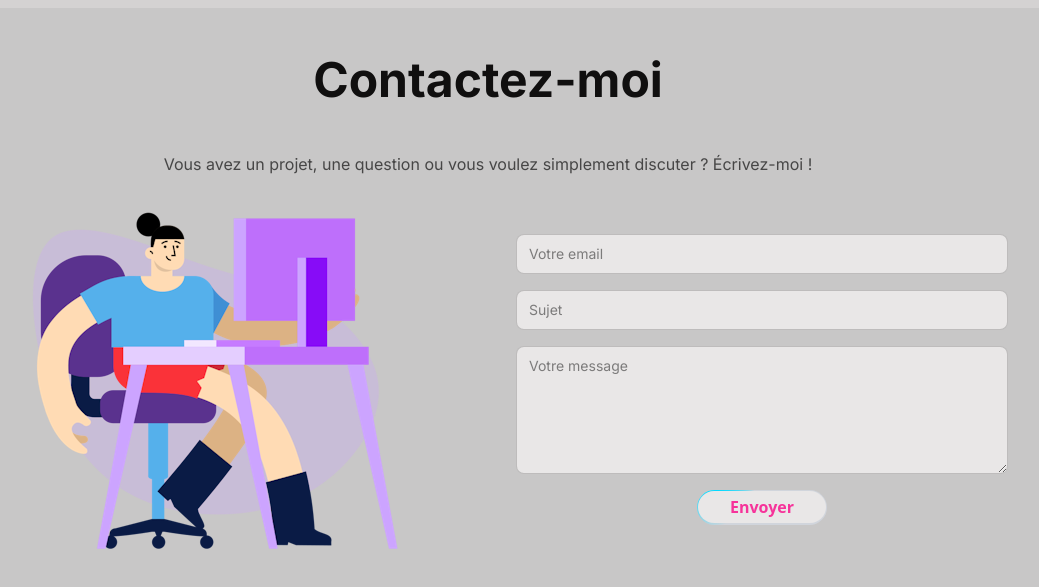
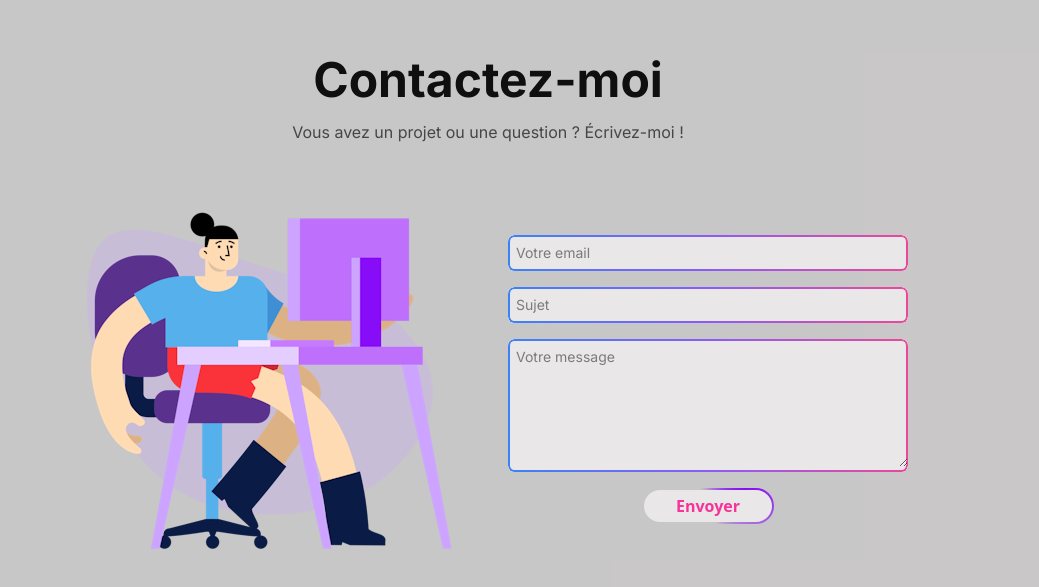
Before and after one commit to Gloirelle-Ngayo/My-portfolio, a Next.js app: page / in a window 1280 px wide. Shown: the part 2489-3076 px from the top of the page, without its empty margins (152-1191 px from the left). Built offline with nearby package versions, Linux system fonts and the light colour scheme; no server answers; the database is empty.

Commit message:
send mail with resend ans resolved problem

```diff
--- a/package.json
+++ b/package.json
@@ -27,6 +27,7 @@
     "react": "^19.0.0",
     "react-dom": "^19.0.0",
     "react-swipeable": "^7.0.2",
+    "resend": "^4.8.0",
     "swiper": "^11.2.10",
     "tailwindcss": "^4.1.7"
   },
--- /dev/null
+++ b/src/app/api/send/route.ts
@@ -0,0 +1,33 @@
+import { NextResponse } from 'next/server';
+import { Resend } from 'resend';
+
+const resend = new Resend(process.env.RESEND_API_KEY);
+
+export async function POST(req: Request) {
+  try {
+    const body = await req.json();
+    const { email, subject, message } = body;
+
+    if (!email || !subject || !message) {
+      return NextResponse.json({ error: 'Champs requis manquants.' }, { status: 400 });
+    }
+
+    const data = await resend.emails.send({
+      from: 'Gloirelle Ngayo <onboarding@resend.dev>',
+      to: ['gloirengayo@gmail.com'],
+      subject: `Formulaire Contact: ${subject}`,
+      html: `
+        <div>
+          <p><strong>Email :</strong> ${email}</p>
+          <p><strong>Sujet :</strong> ${subject}</p>
+          <p><strong>Message :</strong><br/>${message}</p>
+        </div>
+      `,
+    });
+
+    return NextResponse.json({ success: true, data });
+  } catch (error) {
+    console.error('Erreur lors de l’envoi d’email :', error);
+    return NextResponse.json({ error: 'Erreur lors de l’envoi du message.' }, { status: 500 });
+  }
+}
--- a/src/components/BtnScintillant.tsx
+++ b/src/components/BtnScintillant.tsx
@@ -1,23 +1,26 @@
-'use client'
+'use client';
 import React from 'react';
 
-// The main App component that renders our ShimmerButton
-export default function ShimmerButton() {
+type ShimmerButtonProps = {
+  onClick?: () => void;
+  loading?: boolean;
+  text?: string;
+  disabled?: boolean;
+};
+
+export default function ShimmerButton({
+  onClick,
+  loading = false,
+  text = "Envoyer",
+  disabled = false,
+}: ShimmerButtonProps) {
   const customCss = `
-    /* This is the key to the seamless animation.
-      The @property rule tells the browser that '--angle' is a custom property
-      of type <angle>. This allows the browser to smoothly interpolate it
-      during animations, preventing the "jump" at the end of the loop.
-    */
     @property --angle {
       syntax: '<angle>';
       initial-value: 0deg;
       inherits: false;
     }
 
-    /* The keyframe animation simply transitions the --angle property
-      from its start (0deg) to its end (360deg).
-    */
     @keyframes shimmer-spin {
       to {
         --angle: 360deg;
@@ -26,19 +29,22 @@ export default function ShimmerButton() {
   `;
 
   return (
-    // Main container to center the button on the page
     <div className="flex items-center justify-center font-sans">
       <style>{customCss}</style>
-      <button className="relative inline-flex items-center justify-center p-[1.5px] bg-gray-300 dark:bg-black rounded-full overflow-hidden group">
+      <button
+        onClick={onClick}
+        disabled={disabled || loading}
+        className="relative inline-flex items-center justify-center p-[2px] rounded-full overflow-hidden group disabled:opacity-50 disabled:cursor-not-allowed"
+      >
         <div
           className="absolute inset-0"
           style={{
-            background: 'conic-gradient(from var(--angle), transparent 25%,rgb(3, 217, 255), transparent 50%)',
+            background: 'conic-gradient(from var(--angle), transparent 50%, #850df7, transparent 100%)',
             animation: 'shimmer-spin 2.5s linear infinite',
           }}
         />
-        <span className="relative z-10 inline-flex items-end justify-end w-full h-full px-8 py-1 font-semibold text-pink-500 dark:text-pink-400 bg-base-100 rounded-full group-hover:bg-gray-100 dark:group-hover:bg-gray-800 transition-colors duration-300">
-          Envoyer
+        <span className="relative z-10 inline-flex items-center justify-center w-full h-full px-8 py-1 font-semibold text-pink-500 dark:text-pink-400 bg-base-100 rounded-full transition-colors duration-300">
+          {loading ? "Envoi..." : text}
         </span>
       </button>
     </div>
--- a/src/components/sections/ContactSec.tsx
+++ b/src/components/sections/ContactSec.tsx
@@ -1,73 +1,126 @@
-import AnimatedSection from '../AnimatedSection';
-import { motion } from 'framer-motion';
-import Image from 'next/image';
-import BtnScintillant from '../BtnScintillant';
-/**
- * Définition du section ContactSec
- * L'id est relié avec les liens dans le Header
- */
-export default function ContactSec(){
-    return(
-        <section id="contact" className="min-h-screen flex items-center justify-center">
+"use client";
+
+import { useState } from "react";
+import { motion } from "framer-motion";
+import Image from "next/image";
+import AnimatedSection from "../AnimatedSection";
+import BtnScintillant from "../BtnScintillant";
+
+export default function ContactSec() {
+  const [email, setEmail] = useState("");
+  const [subject, setSubject] = useState("");
+  const [message, setMessage] = useState("");
+  const [loading, setLoading] = useState(false);
+  const [feedback, setFeedback] = useState("");
+
+  const handleSubmit = async (e: React.FormEvent) => {
+    e.preventDefault();
+    setLoading(true);
+    setFeedback("");
+
+    try {
+      const res = await fetch("/api/contact", {
+        method: "POST",
+        headers: { "Content-Type": "application/json" },
+        body: JSON.stringify({ email, subject, message }),
+      });
+
+      const data = await res.json();
+
+      if (res.ok) {
+        setFeedback("Message envoyé avec succès !");
+        setEmail("");
+        setSubject("");
+        setMessage("");
+      } else {
+        setFeedback("Erreur : " + data.error);
+      }
+    } catch (err) {
+      console.error(err);
+      setFeedback("Erreur lors de l’envoi.");
+    } finally {
+      setLoading(false);
+    }
+  };
+
+  return (
+    <section id="contact" className="min-h-screen flex items-center justify-center bg-base-300/50">
       <AnimatedSection>
-              <div className="max-w-6xl mx-auto flex flex-col items-center justify-center bg-base-300/50 py-12 px-12">
-                <div className="text-center">
-                  <h2 className="text-3xl md:text-5xl font-bold mb-12 text-center">Contactez-moi</h2>
-                  <p className="text-base text-base-content/70 mb-4">Vous avez un projet, une question ou vous voulez simplement discuter ? Écrivez-moi !</p>
+        <div className="max-w-6xl mx-auto flex flex-col items-center justify-center">
+          <div className="text-center mb-12">
+            <h2 className="text-3xl md:text-5xl font-bold">Contactez-moi</h2>
+            <p className="text-base text-base-content/70 mt-4">
+              Vous avez un projet ou une question ? Écrivez-moi !
+            </p>
           </div>
 
-                <div className="grid md:grid-cols-2 gap-10 items-center">
+          <div className="grid md:grid-cols-2 gap-10 items-center w-full px-4">
             {/* Illustration */}
             <motion.div
               initial={{ opacity: 0, x: 40 }}
               whileInView={{ opacity: 1, x: 0 }}
               transition={{ duration: 0.6 }}
-                    className="w-full flex justify-center"
+              className="flex justify-center"
             >
               <Image
                 src="/images/Happy Bunch - Desk.png"
                 alt="Contact illustration"
                 width={400}
                 height={400}
-                      className="object-contain max-h-[500px]"
+                className="object-contain max-h-[400px]"
               />
             </motion.div>
 
             {/* Formulaire */}
             <motion.form
+              onSubmit={handleSubmit}
               initial={{ opacity: 0, x: -40 }}
               whileInView={{ opacity: 1, x: 0 }}
               transition={{ duration: 0.6 }}
-                    className="space-y-4 mx-2"
-                    onSubmit={(e) => {
-                      e.preventDefault();
-                      alert("Message envoyé !");
-                    }}
+              className="space-y-4 w-full"
             >
+              <div className="p-2 card-border-gradient backdrop-blur-sm bg-base-100 text-sm">
                 <input
                   type="email"
                   placeholder="Votre email"
-                      className="input input-bordered w-full"
+                  className="w-full focus:border-none focus:outline-none bg-transparent"
+                  value={email}
+                  onChange={(e) => setEmail(e.target.value)}
                   required
                 />
+              </div>
+              <div className="p-2 card-border-gradient backdrop-blur-sm bg-base-100 text-sm">
                 <input
                   type="text"
                   placeholder="Sujet"
-                      className="input input-bordered w-full"
+                  className="w-full focus:border-none focus:outline-none bg-transparent"
+                  value={subject}
+                  onChange={(e) => setSubject(e.target.value)}
                   required
                 />
+              </div>
+              <div className="card-border-gradient backdrop-blur-sm bg-base-100 text-sm">
                 <textarea
                   placeholder="Votre message"
-                      className="textarea textarea-bordered w-full h-32"
+                  className="w-full h-32 p-2 focus:border-none focus:outline-none bg-transparent"
+                  value={message}
+                  onChange={(e) => setMessage(e.target.value)}
                   required
                 ></textarea>
-                    <BtnScintillant/>
+              </div>
+
+              <BtnScintillant
+                onClick={handleSubmit}
+                loading={loading}
+                text="Envoyer"
+              />
+              {feedback && (
+                <p className="text-center text-sm mt-2 text-green-500">{feedback}</p>
+              )}
             </motion.form>
           </div>
         </div>
-
-
       </AnimatedSection>
     </section>
-    )
+  );
 }
```
Also changed, not shown: src/app/globals.css (line endings or trailing spaces), 1 other file (tests, documents, lock files or other folders). Lines whose indentation alone changed are shown as unchanged.
